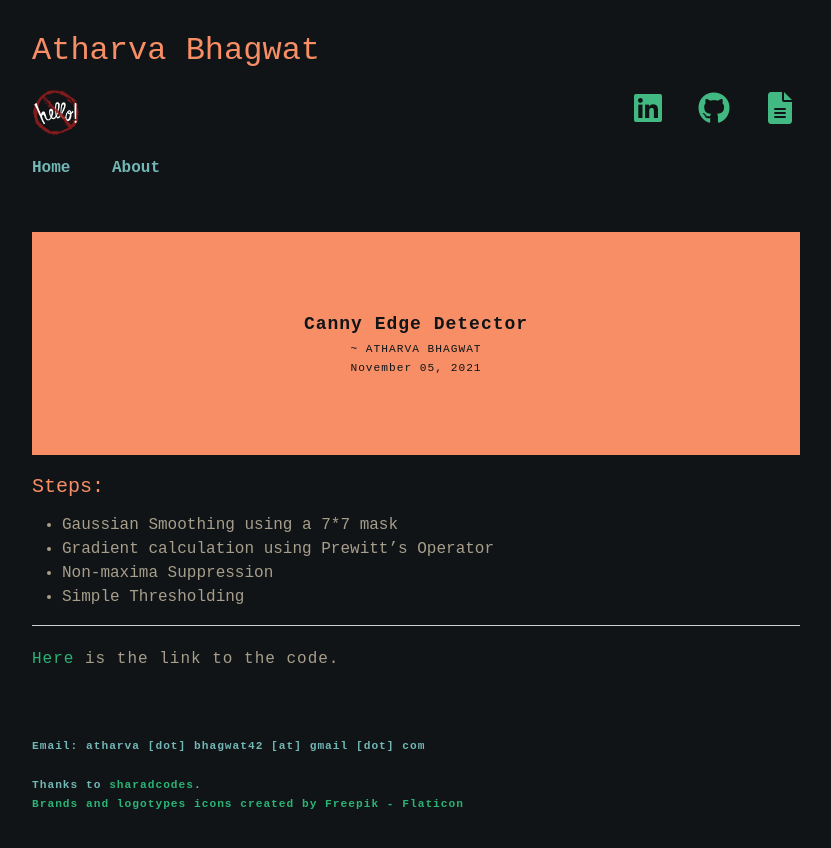
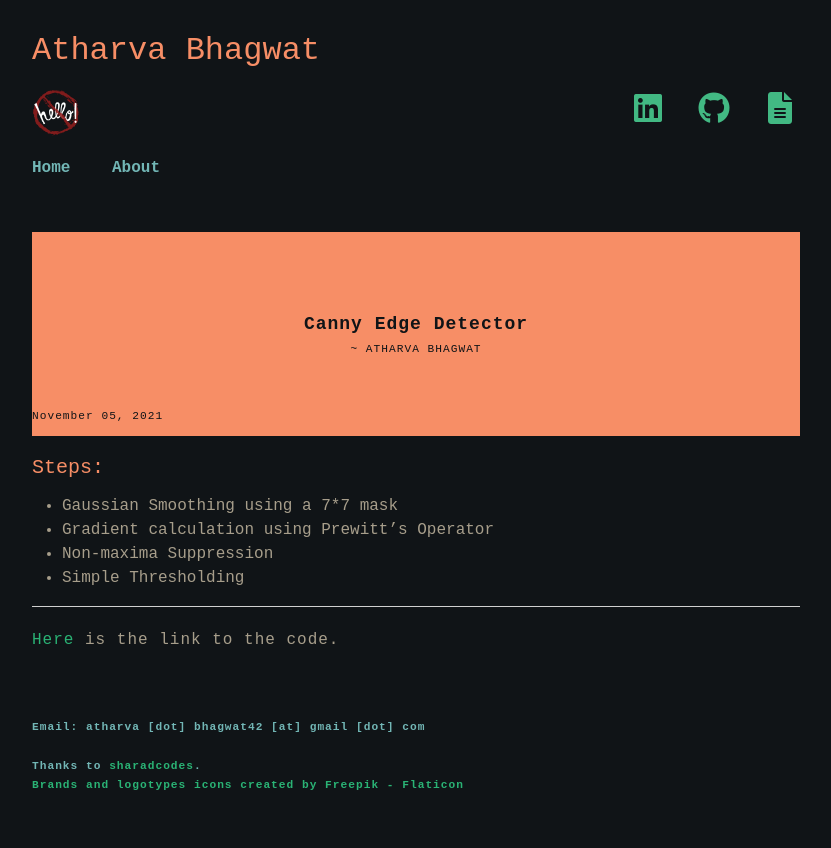
Before and after one commit to atharva-bhagwat/atharva-bhagwat.github.io, a Jekyll site: the page built from all_collections/_posts/2021-11-05-canny-edge-detector.md, in a window 1280 px wide. Shown: the top 848 px of the page, without its empty margins (224-1055 px from the left). Built offline with Jekyll 4.4.1, drawn with Linux system fonts in a browser that asks for light colours; nearby versions of some CDN libraries; library files that are not in the unit come from our copies; a script that is not in the unit is left out.

Commit message:
Formatting

```diff
--- a/_layouts/post.html
+++ b/_layouts/post.html
@@ -12,7 +12,7 @@
           text-align: center;
           background: #f78e66;
           display: grid;
-          grid-template-rows: auto auto 1fr;
+          position: relative;
         }
         .meta {
           font-size: 0.7rem;
@@ -22,7 +22,8 @@
         .date {
           font-size: 0.7rem;
           font-weight: normal;
-          align-self: end;
+          position: absolute;
+          bottom: 10px;
         }
       </style>
       <!-- header -->
```
